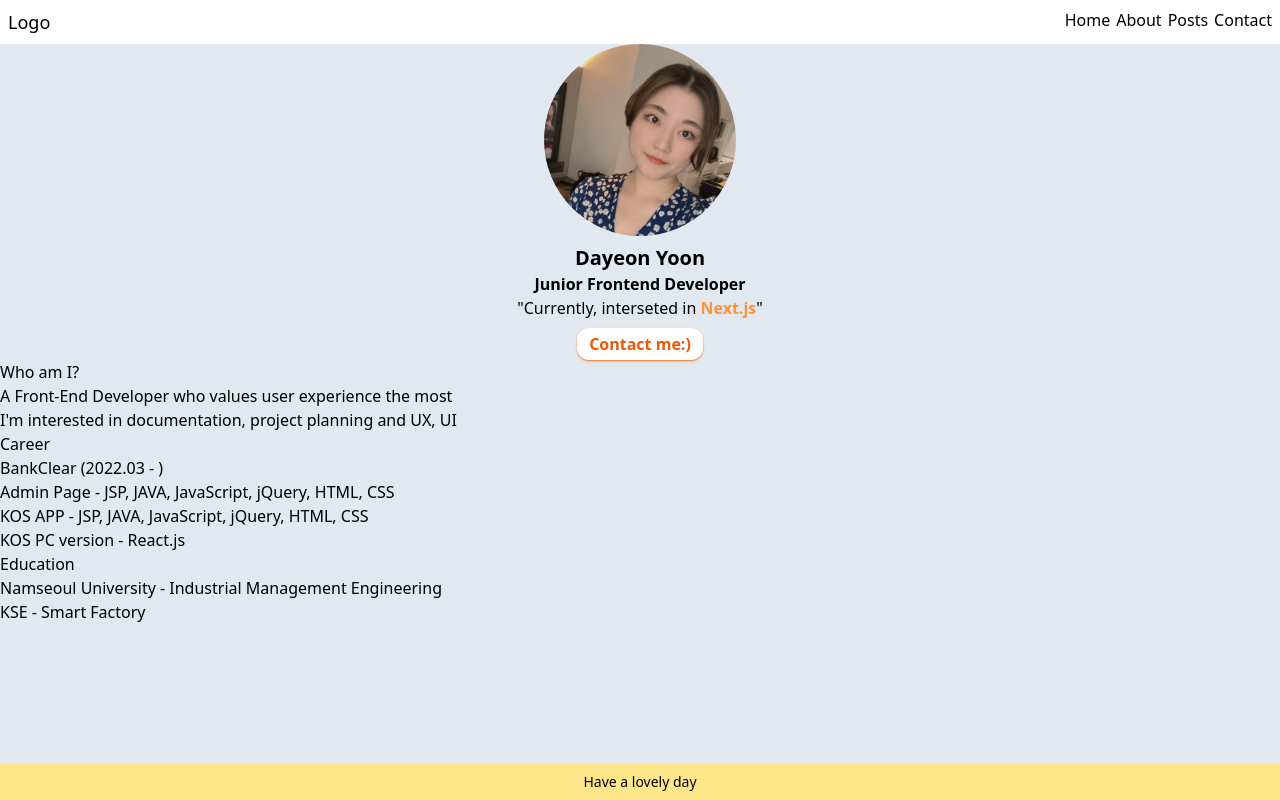
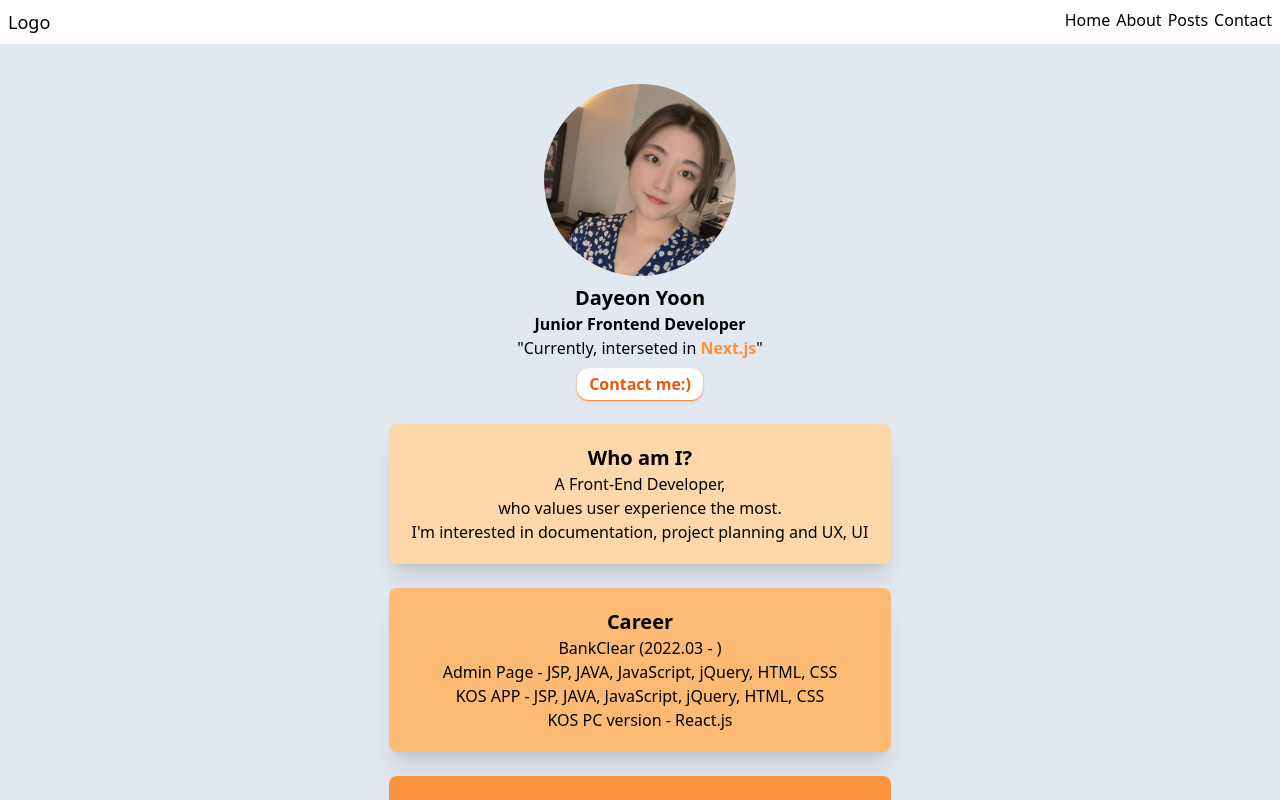
Before and after one commit to YDayeon/nextjs-blog, a Next.js app: page /about in a window 1280 px wide. Built offline with nearby package versions, Linux system fonts and the light colour scheme.

Commit message:
contact css

```diff
--- a/src/app/about/page.tsx
+++ b/src/app/about/page.tsx
@@ -2,32 +2,32 @@ import Hero from '@/components/Hero';
 
 export default function AboutPage() {
   return (
-    <>
+    <section className='py-10'>
       <Hero />
-      <section>
-        <ul>
-          <li>
-            <h3>Who am I?</h3>
+      <article className='flex flex-col items-center gap-6 mt-6 px-3'>
+        <div className='bg-orange-200 lg:w-2/5 sm:w-full px-2 py-5 text-center shadow-xl rounded-lg'>
+          <h3 className='font-bold text-xl'>Who am I?</h3>
           <p>
-              A Front-End Developer who values user experience the most
+            A Front-End Developer,
+            <br />
+            who values user experience the most.
             <br />
             I&apos;m interested in documentation, project planning and UX, UI
           </p>
-          </li>
-          <li>
-            <h3>Career</h3>
+        </div>
+        <div className='bg-orange-300 lg:w-2/5 sm:w-full px-2 py-5 text-center shadow-xl rounded-lg'>
+          <h3 className='font-bold text-xl'>Career</h3>
           <p>BankClear (2022.03 - )</p>
           <p>Admin Page - JSP, JAVA, JavaScript, jQuery, HTML, CSS</p>
           <p>KOS APP - JSP, JAVA, JavaScript, jQuery, HTML, CSS</p>
           <p>KOS PC version - React.js</p>
-          </li>
-          <li>
-            <h3>Education</h3>
+        </div>
+        <div className='bg-orange-400 lg:w-2/5 sm:w-full px-2 py-5 text-center shadow-xl rounded-lg'>
+          <h3 className='font-bold text-xl'>Education</h3>
           <p>Namseoul University - Industrial Management Engineering</p>
           <p>KSE - Smart Factory</p>
-          </li>
-        </ul>
+        </div>
+      </article>
     </section>
-    </>
   );
 }
--- a/src/app/posts/[slug]/page.tsx
+++ b/src/app/posts/[slug]/page.tsx
@@ -51,7 +51,7 @@ export default function PostPage({ params }: TParams) {
             style={{
               backgroundImage: `url(${post.prevContent?.backgroundImage})`,
             }}
-            className='basis-1/2 w-full flex justify-between px-9 py-10 items-center'
+            className='bg-cover basis-1/2 w-full flex justify-between px-9 py-10 items-center'
           >
             <FiArrowLeftCircle
               color='white'
@@ -68,7 +68,7 @@ export default function PostPage({ params }: TParams) {
             style={{
               backgroundImage: `url(${post.nextContent?.backgroundImage})`,
             }}
-            className='basis-1/2 w-full bg-sky-300 flex justify-between px-9 py-10 items-center'
+            className='bg-cover basis-1/2 w-full bg-sky-300 flex justify-between px-9 py-10 items-center'
           >
             <div>
               <h3 className='text-xl font-bold'>{post?.nextContent?.title}</h3>
```
Lines whose indentation alone changed are shown as unchanged.
